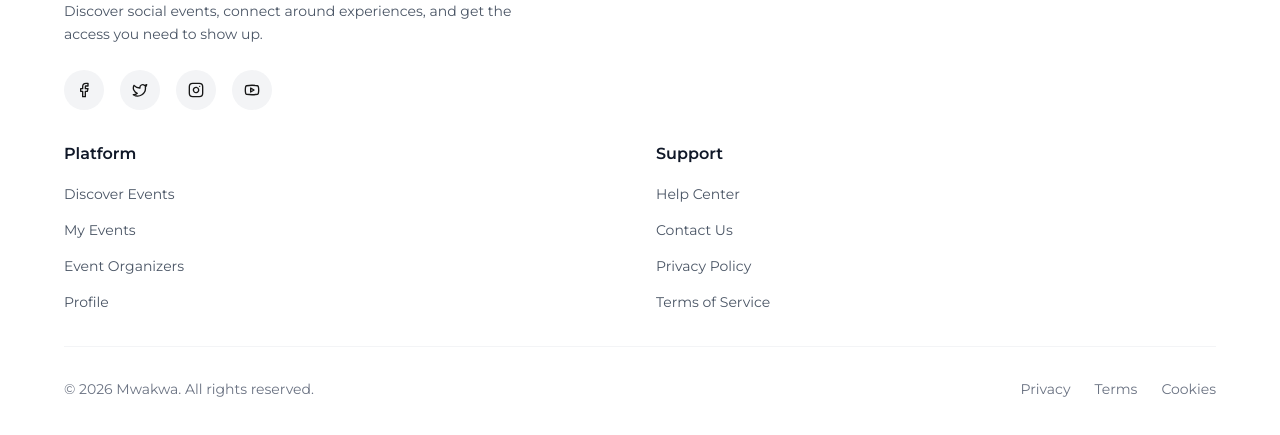
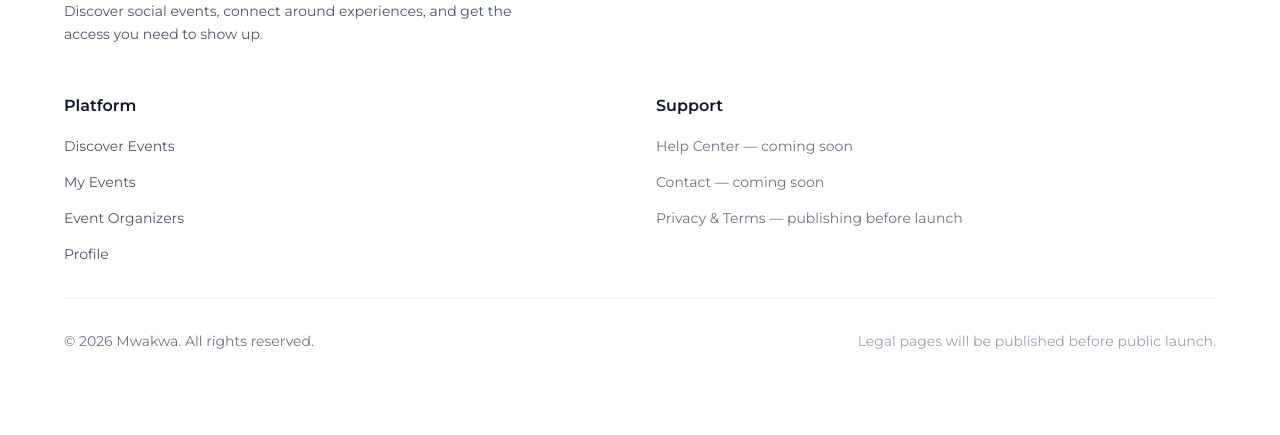
Before and after one commit to AfribyteSolutions/Afrikvent-web, a Next.js app: page / in a window 1280 px wide. Shown: the part 1490-1925 px from the top of the page. After the commit the page ends 1889 px from the top, so only its background shows below. Built offline with nearby package versions, Linux system fonts and the light colour scheme; no server answers; the database is empty.

Commit message:
External agent changes
Co-authored-by: AfribyteSolutions <204760386+AfribyteSolutions@users.noreply.github.com>

```diff
--- a/src/components/footer/Footer.tsx
+++ b/src/components/footer/Footer.tsx
@@ -1,7 +1,6 @@
 "use client";
 import Link from "next/link";
 import Image from "next/image";
-import { Facebook, Twitter, Instagram, Youtube } from "lucide-react";
 
 const Footer = () => {
   return (
@@ -23,38 +22,6 @@ const Footer = () => {
             <p className="text-gray-600 text-xs sm:text-sm leading-relaxed max-w-md mb-4">
               Discover social events, connect around experiences, and get the access you need to show up.
             </p>
-
-            {/* Social Links */}
-            <div className="flex space-x-3 sm:space-x-4 mt-4 sm:mt-6">
-              <Link
-                href="https://facebook.com"
-                target="_blank"
-                className="w-8 h-8 sm:w-10 sm:h-10 bg-gray-100 hover:bg-blue-500 hover:text-white rounded-full flex items-center justify-center transition-all duration-200"
-              >
-                <Facebook className="w-3.5 h-3.5 sm:w-4 sm:h-4" />
-              </Link>
-              <Link
-                href="https://twitter.com"
-                target="_blank"
-                className="w-8 h-8 sm:w-10 sm:h-10 bg-gray-100 hover:bg-blue-400 hover:text-white rounded-full flex items-center justify-center transition-all duration-200"
-              >
-                <Twitter className="w-3.5 h-3.5 sm:w-4 sm:h-4" />
-              </Link>
-              <Link
-                href="https://instagram.com"
-                target="_blank"
-                className="w-8 h-8 sm:w-10 sm:h-10 bg-gray-100 hover:bg-pink-500 hover:text-white rounded-full flex items-center justify-center transition-all duration-200"
-              >
-                <Instagram className="w-3.5 h-3.5 sm:w-4 sm:h-4" />
-              </Link>
-              <Link
-                href="https://youtube.com"
-                target="_blank"
-                className="w-8 h-8 sm:w-10 sm:h-10 bg-gray-100 hover:bg-red-500 hover:text-white rounded-full flex items-center justify-center transition-all duration-200"
-              >
-                <Youtube className="w-3.5 h-3.5 sm:w-4 sm:h-4" />
-              </Link>
-            </div>
           </div>
 
           {/* Links Section - Two columns on mobile, stays same on larger screens */}
@@ -91,24 +58,19 @@ const Footer = () => {
               <h3 className="font-semibold text-gray-900 mb-3 sm:mb-4 text-sm sm:text-base">Support</h3>
               <ul className="space-y-2 sm:space-y-3">
                 <li>
-                  <Link href="/help" className="text-gray-600 hover:text-blue-500 text-xs sm:text-sm transition-colors">
-                    Help Center
-                  </Link>
+                  <span className="text-gray-500 text-xs sm:text-sm">
+                    Help Center — coming soon
+                  </span>
                 </li>
                 <li>
-                  <Link href="/contact" className="text-gray-600 hover:text-blue-500 text-xs sm:text-sm transition-colors">
-                    Contact Us
-                  </Link>
+                  <span className="text-gray-500 text-xs sm:text-sm">
+                    Contact — coming soon
+                  </span>
                 </li>
                 <li>
-                  <Link href="/privacy" className="text-gray-600 hover:text-blue-500 text-xs sm:text-sm transition-colors">
-                    Privacy Policy
-                  </Link>
-                </li>
-                <li>
-                  <Link href="/terms" className="text-gray-600 hover:text-blue-500 text-xs sm:text-sm transition-colors">
-                    Terms of Service
-                  </Link>
+                  <span className="text-gray-500 text-xs sm:text-sm">
+                    Privacy & Terms — publishing before launch
+                  </span>
                 </li>
               </ul>
             </div>
@@ -121,17 +83,9 @@ const Footer = () => {
             <p className="text-gray-500 text-xs sm:text-sm text-center sm:text-left">
               © {new Date().getFullYear()} Mwakwa. All rights reserved.
             </p>
-            <div className="flex items-center gap-4 sm:gap-6 text-xs sm:text-sm text-gray-500">
-              <Link href="/privacy" className="hover:text-gray-700 transition-colors">
-                Privacy
-              </Link>
-              <Link href="/terms" className="hover:text-gray-700 transition-colors">
-                Terms
-              </Link>
-              <Link href="/cookies" className="hover:text-gray-700 transition-colors">
-                Cookies
-              </Link>
-            </div>
+            <p className="text-gray-400 text-xs sm:text-sm text-center sm:text-right">
+              Legal pages will be published before public launch.
+            </p>
           </div>
         </div>
       </div>
```
Also changed, not shown: 2 other files (tests, documents, lock files or other folders).
